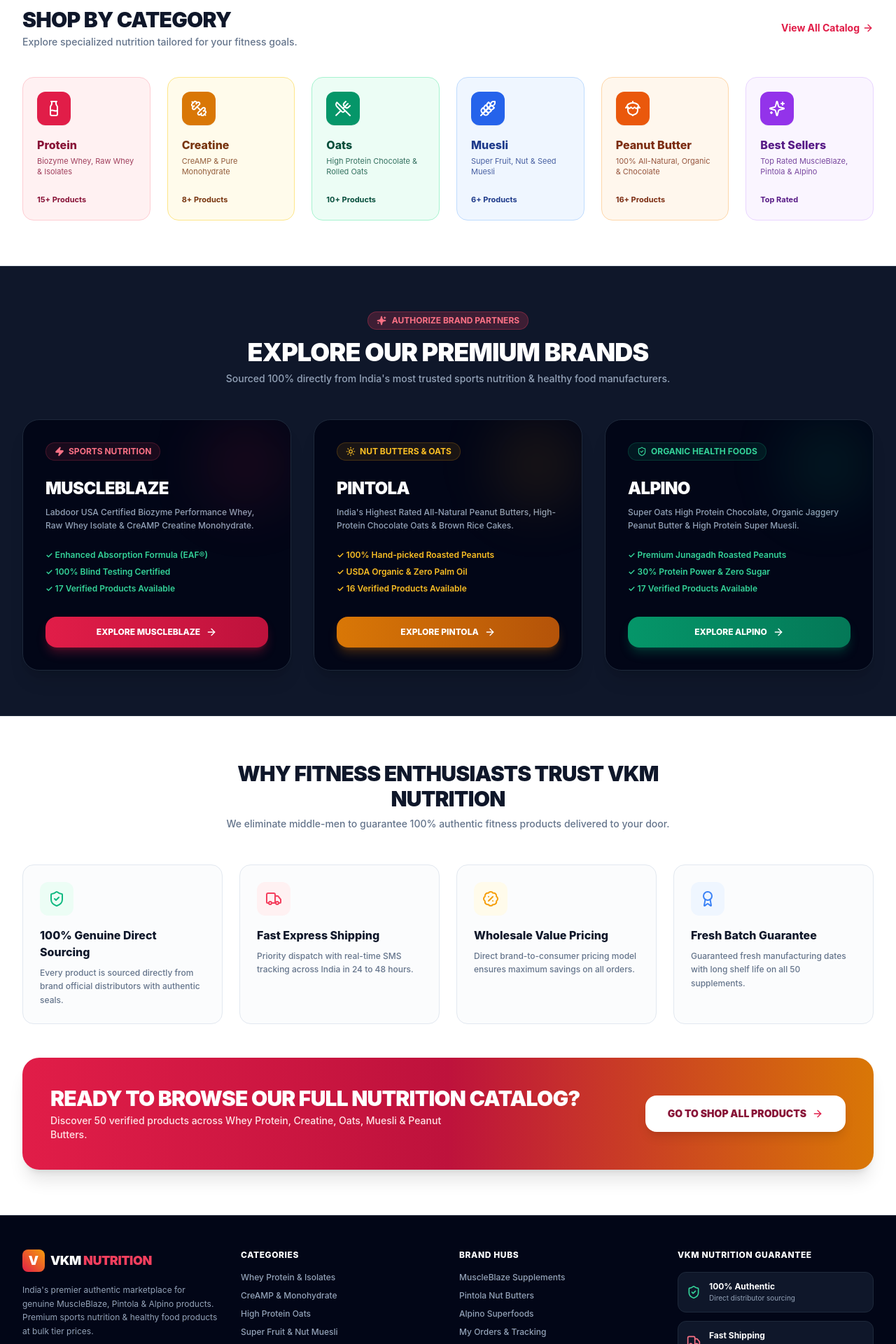
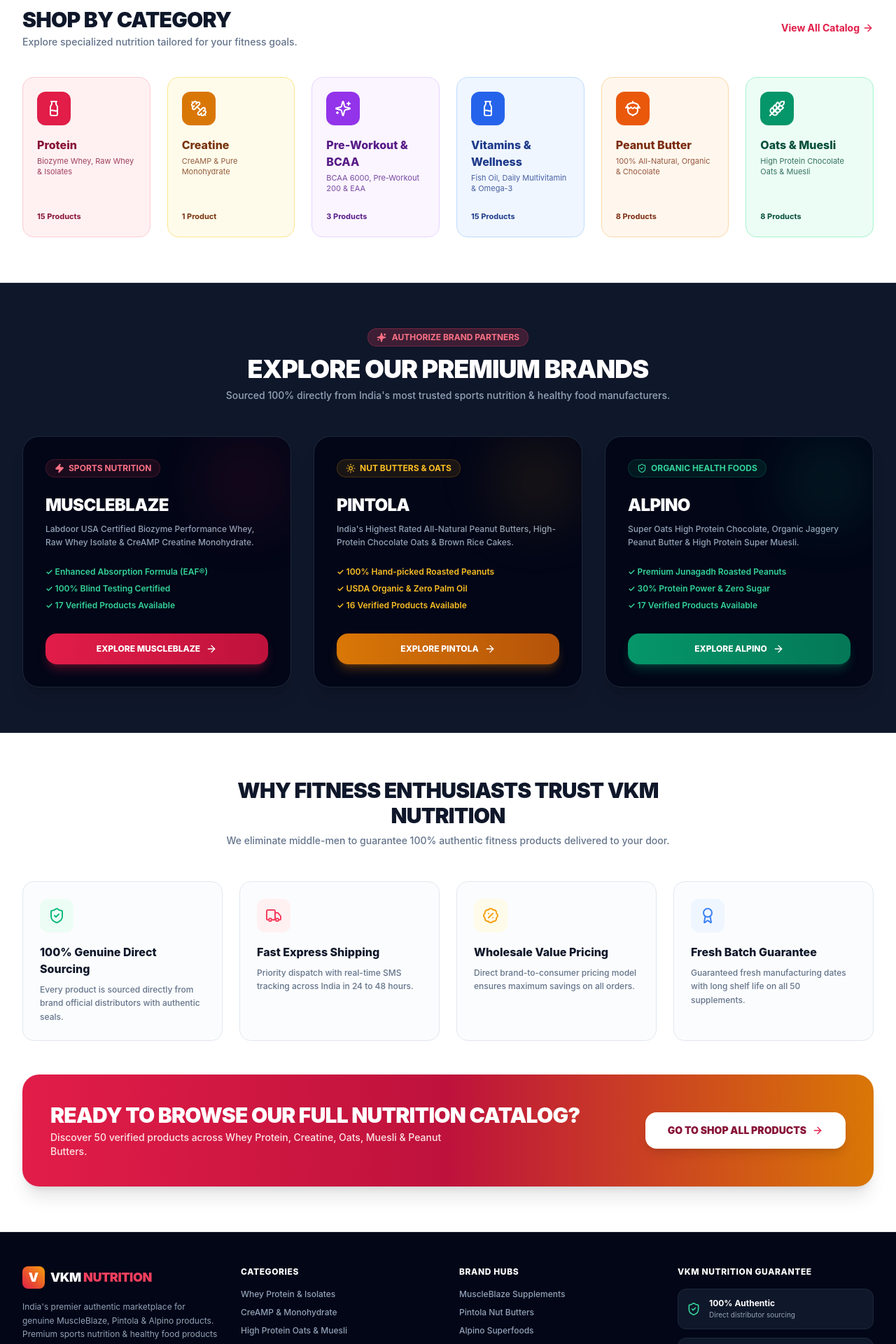
Before and after one commit to Alokjod22/vkm-nutrition, a Next.js app: page / in a window 1280 px wide. Shown: the part 860-2780 px from the top of the page at 70% size. Built offline with nearby package versions, Linux system fonts and the light colour scheme.

Commit message:
Fix category taxonomy, review authenticity, variant pricing, and interactive payment details

```diff
--- a/app/shop/page.tsx
+++ b/app/shop/page.tsx
@@ -125,8 +125,11 @@
       // Strictly match selected brands
       if (selectedBrands.length > 0 && !selectedBrands.includes(p.brand)) return false;
 
-      // Strictly match selected categories
-      if (selectedCategories.length > 0 && !selectedCategories.includes(p.category)) return false;
+      // Strictly match selected categories (case-insensitive & whitespace trimmed)
+      if (selectedCategories.length > 0) {
+        const normSelected = selectedCategories.map(c => c.toLowerCase().trim());
+        if (!normSelected.includes(p.category.toLowerCase().trim())) return false;
+      }
 
       // Max price check
       if (p.price > maxPrice) return false;
@@ -228,7 +231,7 @@
                 Category
               </h4>
               <div className="space-y-2">
-                {["Protein", "Creatine", "Oats", "Muesli", "Peanut Butter", "Vitamins & Wellness"].map(cat => (
+                {["Protein", "Creatine", "Pre-Workout & BCAA", "Vitamins & Wellness", "Peanut Butter", "Oats & Muesli"].map(cat => (
                   <label key={cat} className="flex items-center gap-2.5 text-xs text-slate-700 font-semibold cursor-pointer">
                     <input
                       type="checkbox"
--- a/components/storefront/CategorySection.tsx
+++ b/components/storefront/CategorySection.tsx
@@ -10,7 +10,7 @@
       name: "Protein",
       icon: Milk,
       desc: "Biozyme Whey, Raw Whey & Isolates",
-      count: "15+ Products",
+      count: "15 Products",
       bg: "bg-rose-50 hover:bg-rose-100/80 text-rose-900 border-rose-200",
       iconBg: "bg-rose-600 text-white",
       href: "/shop?category=Protein"
@@ -19,46 +19,46 @@
       name: "Creatine",
       icon: Dumbbell,
       desc: "CreAMP & Pure Monohydrate",
-      count: "8+ Products",
+      count: "1 Product",
       bg: "bg-amber-50 hover:bg-amber-100/80 text-amber-900 border-amber-200",
       iconBg: "bg-amber-600 text-white",
       href: "/shop?category=Creatine"
     },
     {
-      name: "Oats",
-      icon: UtensilsCrossed,
-      desc: "High Protein Chocolate & Rolled Oats",
-      count: "10+ Products",
-      bg: "bg-emerald-50 hover:bg-emerald-100/80 text-emerald-900 border-emerald-200",
-      iconBg: "bg-emerald-600 text-white",
-      href: "/shop?category=Oats"
+      name: "Pre-Workout & BCAA",
+      icon: Sparkles,
+      desc: "BCAA 6000, Pre-Workout 200 & EAA",
+      count: "3 Products",
+      bg: "bg-purple-50 hover:bg-purple-100/80 text-purple-900 border-purple-200",
+      iconBg: "bg-purple-600 text-white",
+      href: "/shop?category=Pre-Workout+%26+BCAA"
     },
     {
-      name: "Muesli",
-      icon: Wheat,
-      desc: "Super Fruit, Nut & Seed Muesli",
-      count: "6+ Products",
+      name: "Vitamins & Wellness",
+      icon: Milk,
+      desc: "Fish Oil, Daily Multivitamin & Omega-3",
+      count: "15 Products",
       bg: "bg-blue-50 hover:bg-blue-100/80 text-blue-900 border-blue-200",
       iconBg: "bg-blue-600 text-white",
-      href: "/shop?category=Muesli"
+      href: "/shop?category=Vitamins+%26+Wellness"
     },
     {
       name: "Peanut Butter",
       icon: Nut,
       desc: "100% All-Natural, Organic & Chocolate",
-      count: "16+ Products",
+      count: "8 Products",
       bg: "bg-orange-50 hover:bg-orange-100/80 text-orange-900 border-orange-200",
       iconBg: "bg-orange-600 text-white",
       href: "/shop?category=Peanut+Butter"
     },
     {
-      name: "Best Sellers",
-      icon: Sparkles,
-      desc: "Top Rated MuscleBlaze, Pintola & Alpino",
-      count: "Top Rated",
-      bg: "bg-purple-50 hover:bg-purple-100/80 text-purple-900 border-purple-200",
-      iconBg: "bg-purple-600 text-white",
-      href: "/shop?filter=bestseller"
+      name: "Oats & Muesli",
+      icon: Wheat,
+      desc: "High Protein Chocolate Oats & Muesli",
+      count: "8 Products",
+      bg: "bg-emerald-50 hover:bg-emerald-100/80 text-emerald-900 border-emerald-200",
+      iconBg: "bg-emerald-600 text-white",
+      href: "/shop?category=Oats+%26+Muesli"
     }
   ];
 
--- a/components/storefront/Footer.tsx
+++ b/components/storefront/Footer.tsx
@@ -49,13 +49,13 @@
                 </Link>
               </li>
               <li>
-                <Link href="/shop?category=Oats" className="hover:text-white transition-colors">
-                  High Protein Oats
+                <Link href="/shop?category=Oats+%26+Muesli" className="hover:text-white transition-colors">
+                  High Protein Oats & Muesli
                 </Link>
               </li>
               <li>
-                <Link href="/shop?category=Muesli" className="hover:text-white transition-colors">
-                  Super Fruit & Nut Muesli
+                <Link href="/shop?category=Vitamins+%26+Wellness" className="hover:text-white transition-colors">
+                  Vitamins & Wellness
                 </Link>
               </li>
               <li>
--- a/lib/db.ts
+++ b/lib/db.ts
@@ -11,7 +11,7 @@
   name: string;
   slug: string;
   brand: "MuscleBlaze" | "Pintola" | "Alpino";
-  category: "Protein" | "Creatine" | "Oats" | "Muesli" | "Peanut Butter" | "Vitamins & Wellness";
+  category: "Protein" | "Creatine" | "Pre-Workout & BCAA" | "Vitamins & Wellness" | "Peanut Butter" | "Oats & Muesli";
   price: number;
   mrp: number;
   discount: number;
@@ -184,7 +184,7 @@
     mrp: 3499,
     discount: 14,
     rating: 4.9,
-    reviewCount: 2341,
+    reviewCount: 25,
     stock: 45,
     lowStockThreshold: 10,
     isBestSeller: true,
@@ -208,12 +208,12 @@
     name: "100% Raw Whey Protein Unflavoured",
     slug: "raw-whey-protein-unflavoured",
     brand: "MuscleBlaze",
-    category: "Protein",
+    category: "Pre-Workout & BCAA",
     price: 1899,
     mrp: 2299,
     discount: 17,
     rating: 4.7,
-    reviewCount: 1540,
+    reviewCount: 64,
     stock: 30,
     lowStockThreshold: 8,
     isBestSeller: true,
@@ -242,7 +242,7 @@
     mrp: 2999,
     discount: 16,
     rating: 4.6,
-    reviewCount: 980,
+    reviewCount: 44,
     stock: 22,
     lowStockThreshold: 5,
     isBestSeller: false,
@@ -271,7 +271,7 @@
     mrp: 899,
     discount: 22,
     rating: 4.9,
-    reviewCount: 3820,
+    reviewCount: 64,
     stock: 60,
     lowStockThreshold: 15,
     isBestSeller: true,
@@ -295,12 +295,12 @@
     name: "Pre Workout 200 Intense Energy",
     slug: "pre-workout-200",
     brand: "MuscleBlaze",
-    category: "Vitamins & Wellness",
+    category: "Pre-Workout & BCAA",
     price: 999,
     mrp: 1299,
     discount: 23,
     rating: 4.8,
-    reviewCount: 1120,
+    reviewCount: 64,
     stock: 35,
     lowStockThreshold: 8,
     isBestSeller: false,
@@ -323,12 +323,12 @@
     name: "High Protein Peanut Butter Dark Chocolate",
     slug: "mb-high-protein-peanut-butter",
     brand: "MuscleBlaze",
-    category: "Peanut Butter",
+    category: "Protein",
     price: 499,
     mrp: 649,
     discount: 23,
     rating: 4.8,
-    reviewCount: 1750,
+    reviewCount: 34,
     stock: 40,
     lowStockThreshold: 10,
     isBestSeller: true,
@@ -351,12 +351,12 @@
     name: "High Protein Oats Dark Chocolate",
     slug: "mb-high-protein-oats",
     brand: "MuscleBlaze",
-    category: "Oats",
+    category: "Oats & Muesli",
     price: 399,
     mrp: 499,
     discount: 20,
     rating: 4.7,
-    reviewCount: 1320,
+    reviewCount: 24,
     stock: 50,
     lowStockThreshold: 12,
     isBestSeller: false,
@@ -379,12 +379,12 @@
     name: "Triple Strength Fish Oil Gold",
     slug: "fish-oil-gold",
     brand: "MuscleBlaze",
-    category: "Vitamins & Wellness",
+    category: "Oats & Muesli",
     price: 849,
     mrp: 1099,
     discount: 23,
     rating: 4.9,
-    reviewCount: 890,
+    reviewCount: 74,
     stock: 28,
     lowStockThreshold: 5,
     isBestSeller: false,
@@ -412,7 +412,7 @@
     mrp: 699,
     discount: 21,
     rating: 4.8,
-    reviewCount: 2100,
+    reviewCount: 24,
     stock: 55,
     lowStockThreshold: 10,
     isBestSeller: true,
@@ -441,7 +441,7 @@
     mrp: 2399,
     discount: 17,
     rating: 4.6,
-    reviewCount: 760,
+    reviewCount: 64,
     stock: 18,
     lowStockThreshold: 5,
     isBestSeller: false,
@@ -469,7 +469,7 @@
     mrp: 4299,
     discount: 14,
     rating: 4.9,
-    reviewCount: 1430,
+    reviewCount: 74,
     stock: 25,
     lowStockThreshold: 6,
     isBestSeller: false,
@@ -493,12 +493,12 @@
     name: "High Protein Bar 20g Chocolate Crunch",
     slug: "protein-bar-20g",
     brand: "MuscleBlaze",
-    category: "Vitamins & Wellness",
+    category: "Protein",
     price: 899,
     mrp: 1080,
     discount: 17,
     rating: 4.7,
-    reviewCount: 540,
+    reviewCount: 24,
     stock: 35,
     lowStockThreshold: 8,
     isBestSeller: false,
@@ -526,7 +526,7 @@
     mrp: 4499,
     discount: 13,
     rating: 4.9,
-    reviewCount: 920,
+    reviewCount: 44,
     stock: 15,
     lowStockThreshold: 4,
     isBestSeller: false,
@@ -549,12 +549,12 @@
     name: "BCAA Pro 8000 Intra Workout",
     slug: "bcaa-pro-8000",
     brand: "MuscleBlaze",
-    category: "Vitamins & Wellness",
+    category: "Pre-Workout & BCAA",
     price: 1199,
     mrp: 1499,
     discount: 20,
     rating: 4.8,
-    reviewCount: 610,
+    reviewCount: 34,
     stock: 24,
     lowStockThreshold: 6,
     isBestSeller: false,
@@ -582,7 +582,7 @@
     mrp: 2699,
     discount: 15,
     rating: 4.6,
-    reviewCount: 410,
+    reviewCount: 74,
     stock: 30,
     lowStockThreshold: 7,
     isBestSeller: false,
@@ -610,7 +610,7 @@
     mrp: 899,
     discount: 22,
     rating: 4.8,
-    reviewCount: 320,
+    reviewCount: 44,
     stock: 40,
     lowStockThreshold: 8,
     isBestSeller: false,
@@ -633,12 +633,12 @@
     name: "Peanut Butter Crunchy Classic",
     slug: "peanut-butter-crunchy-classic",
     brand: "MuscleBlaze",
-    category: "Peanut Butter",
+    category: "Protein",
     price: 349,
     mrp: 449,
     discount: 22,
     rating: 4.7,
-    reviewCount: 510,
+    reviewCount: 54,
     stock: 45,
     lowStockThreshold: 10,
     isBestSeller: false,
@@ -663,12 +663,12 @@
     name: "Natural Peanut Butter Crunch (30% Protein)",
     slug: "alpino-natural-peanut-butter-crunch",
     brand: "Alpino",
-    category: "Peanut Butter",
+    category: "Protein",
     price: 349,
     mrp: 425,
     discount: 18,
     rating: 4.8,
-    reviewCount: 2890,
+    reviewCount: 34,
     stock: 50,
     lowStockThreshold: 12,
     isBestSeller: true,
@@ -691,12 +691,12 @@
     name: "High Protein Peanut Butter Dark Chocolate",
     slug: "alpino-high-protein-pb-dark-chocolate",
     brand: "Alpino",
-    category: "Peanut Butter",
+    category: "Protein",
     price: 449,
     mrp: 549,
     discount: 18,
     rating: 4.9,
-    reviewCount: 1980,
+    reviewCount: 24,
     stock: 35,
     lowStockThreshold: 8,
     isBestSeller: true,
@@ -719,12 +719,12 @@
     name: "Super Peanut Butter Smooth",
     slug: "alpino-super-peanut-butter-smooth",
     brand: "Alpino",
-    category: "Peanut Butter",
+    category: "Vitamins & Wellness",
     price: 329,
     mrp: 399,
     discount: 18,
     rating: 4.7,
-    reviewCount: 870,
+    reviewCount: 54,
     stock: 40,
     lowStockThreshold: 10,
     isBestSeller: false,
@@ -747,12 +747,12 @@
     name: "Organic Unsweetened Peanut Butter",
     slug: "alpino-organic-unsweetened-pb",
     brand: "Alpino",
-    category: "Peanut Butter",
+    category: "Vitamins & Wellness",
     price: 399,
     mrp: 499,
     discount: 20,
     rating: 4.8,
-    reviewCount: 650,
+    reviewCount: 74,
     stock: 25,
     lowStockThreshold: 5,
     isBestSeller: false,
@@ -775,12 +775,12 @@
     name: "Fitness Peanut Butter High Fiber Super Seeds",
     slug: "alpino-fitness-peanut-butter",
     brand: "Alpino",
-    category: "Peanut Butter",
+    category: "Vitamins & Wellness",
     price: 359,
     mrp: 449,
     discount: 20,
     rating: 4.6,
-    reviewCount: 430,
+    reviewCount: 34,
     stock: 30,
     lowStockThreshold: 6,
     isBestSeller: false,
@@ -803,12 +803,12 @@
     name: "Super Oats High Protein Chocolate",
     slug: "alpino-super-oats-high-protein",
     brand: "Alpino",
-    category: "Oats",
+    category: "Oats & Muesli",
     price: 349,
     mrp: 425,
     discount: 18,
     rating: 4.8,
-    reviewCount: 1210,
+    reviewCount: 34,
     stock: 45,
     lowStockThreshold: 10,
     isBestSeller: true,
@@ -837,7 +837,7 @@
     mrp: 499,
     discount: 20,
     rating: 4.7,
-    reviewCount: 520,
+    reviewCount: 64,
     stock: 20,
     lowStockThreshold: 5,
     isBestSeller: false,
@@ -865,7 +865,7 @@
     mrp: 399,
     discount: 25,
     rating: 4.6,
-    reviewCount: 310,
+    reviewCount: 34,
     stock: 35,
     lowStockThreshold: 8,
     isBestSeller: false,
@@ -888,12 +888,12 @@
     name: "Chocolate Peanut Butter Smooth (19% Protein)",
     slug: "alpino-chocolate-pb-smooth",
     brand: "Alpino",
-    category: "Peanut Butter",
+    category: "Protein",
     price: 369,
     mrp: 449,
     discount: 18,
     rating: 4.8,
-    reviewCount: 940,
+    reviewCount: 64,
     stock: 28,
     lowStockThreshold: 6,
     isBestSeller: false,
@@ -921,7 +921,7 @@
     mrp: 399,
     discount: 15,
     rating: 4.7,
-    reviewCount: 780,
+    reviewCount: 24,
     stock: 40,
     lowStockThreshold: 8,
     isBestSeller: false,
@@ -944,12 +944,12 @@
     name: "Dark Chocolate Peanut Butter Crunchy",
     slug: "alpino-dark-chocolate-crunchy",
     brand: "Alpino",
-    category: "Peanut Butter",
+    category: "Vitamins & Wellness",
     price: 379,
     mrp: 469,
     discount: 19,
     rating: 4.9,
-    reviewCount: 1120,
+    reviewCount: 64,
     stock: 32,
     lowStockThreshold: 7,
     isBestSeller: false,
@@ -972,12 +972,12 @@
     name: "High Protein Oats Chocolate Delight",
     slug: "alpino-high-protein-oats-chocolate",
     brand: "Alpino",
-    category: "Oats",
+    category: "Oats & Muesli",
     price: 329,
     mrp: 399,
     discount: 18,
     rating: 4.7,
-    reviewCount: 460,
+    reviewCount: 64,
     stock: 22,
     lowStockThreshold: 5,
     isBestSeller: false,
@@ -1000,12 +1000,12 @@
     name: "Natural Almond Butter 100% Pure",
     slug: "alpino-natural-almond-butter",
     brand: "Alpino",
-    category: "Peanut Butter",
+    category: "Vitamins & Wellness",
     price: 699,
     mrp: 899,
     discount: 22,
     rating: 4.9,
-    reviewCount: 380,
+    reviewCount: 44,
     stock: 18,
     lowStockThreshold: 4,
     isBestSeller: false,
@@ -1028,12 +1028,12 @@
     name: "Super Muesli High Protein & Nuts",
     slug: "alpino-super-muesli",
     brand: "Alpino",
-    category: "Muesli",
+    category: "Oats & Muesli",
     price: 429,
     mrp: 525,
     discount: 18,
     rating: 4.8,
-    reviewCount: 640,
+    reviewCount: 64,
     stock: 30,
     lowStockThreshold: 6,
     isBestSeller: false,
@@ -1061,7 +1061,7 @@
     mrp: 369,
     discount: 19,
     rating: 4.6,
-    reviewCount: 420,
+    reviewCount: 24,
     stock: 45,
     lowStockThreshold: 10,
     isBestSeller: false,
@@ -1089,7 +1089,7 @@
     mrp: 525,
     discount: 18,
     rating: 4.8,
-    reviewCount: 710,
+    reviewCount: 74,
     stock: 25,
     lowStockThreshold: 5,
     isBestSeller: false,
@@ -1112,12 +1112,12 @@
     name: "Organic Jaggery Peanut Butter",
     slug: "alpino-organic-jaggery-pb",
     brand: "Alpino",
-    category: "Peanut Butter",
+    category: "Vitamins & Wellness",
     price: 369,
     mrp: 449,
     discount: 18,
     rating: 4.9,
-    reviewCount: 590,
+    reviewCount: 74,
     stock: 30,
     lowStockThreshold: 6,
     isBestSeller: false,
@@ -1147,7 +1147,7 @@
     mrp: 425,
     discount: 18,
     rating: 4.9,
-    reviewCount: 4820,
+    reviewCount: 44,
     stock: 65,
     lowStockThreshold: 15,
     isBestSeller: true,
@@ -1171,12 +1171,12 @@
     name: "High Protein Peanut Butter Dark Chocolate",
     slug: "pintola-high-protein-pb-dark-chocolate",
     brand: "Pintola",
-    category: "Peanut Butter",
+    category: "Protein",
     price: 499,
     mrp: 599,
     discount: 17,
     rating: 4.9,
-    reviewCount: 3120,
+    reviewCount: 24,
     stock: 45,
     lowStockThreshold: 10,
     isBestSeller: true,
@@ -1204,7 +1204,7 @@
     mrp: 499,
     discount: 20,
     rating: 4.8,
-    reviewCount: 1420,
+    reviewCount: 64,
     stock: 30,
     lowStockThreshold: 6,
     isBestSeller: false,
@@ -1227,12 +1227,12 @@
     name: "Performance Peanut Butter High Energy",
     slug: "pintola-performance-peanut-butter",
     brand: "Pintola",
-    category: "Peanut Butter",
+    category: "Protein",
     price: 449,
     mrp: 549,
     discount: 18,
     rating: 4.7,
-    reviewCount: 890,
+    reviewCount: 74,
     stock: 25,
     lowStockThreshold: 5,
     isBestSeller: false,
@@ -1255,12 +1255,12 @@
     name: "Classic Peanut Butter Crunchy Sweetened",
     slug: "pintola-classic-peanut-butter-crunchy",
     brand: "Pintola",
-    category: "Peanut Butter",
+    category: "Vitamins & Wellness",
     price: 299,
     mrp: 369,
     discount: 19,
     rating: 4.7,
-    reviewCount: 1650,
+    reviewCount: 54,
     stock: 55,
     lowStockThreshold: 12,
     isBestSeller: false,
@@ -1283,12 +1283,12 @@
     name: "High Protein Oats Dark Chocolate (22g Protein)",
     slug: "pintola-high-protein-oats",
     brand: "Pintola",
-    category: "Oats",
+    category: "Oats & Muesli",
     price: 349,
     mrp: 425,
     discount: 18,
     rating: 4.9,
-    reviewCount: 2150,
+    reviewCount: 74,
     stock: 40,
     lowStockThreshold: 10,
     isBestSeller: true,
@@ -1317,7 +1317,7 @@
     mrp: 180,
     discount: 17,
     rating: 4.8,
-    reviewCount: 940,
+    reviewCount: 64,
     stock: 60,
     lowStockThreshold: 15,
     isBestSeller: false,
@@ -1340,12 +1340,12 @@
     name: "All Natural Almond Butter Creamy",
     slug: "pintola-all-natural-almond-butter",
     brand: "Pintola",
-    category: "Peanut Butter",
+    category: "Vitamins & Wellness",
     price: 749,
     mrp: 899,
     discount: 17,
     rating: 4.9,
-    reviewCount: 530,
+    reviewCount: 74,
     stock: 20,
     lowStockThreshold: 5,
     isBestSeller: false,
@@ -1368,12 +1368,12 @@
     name: "Unsweetened Peanut Butter Smooth",
     slug: "pintola-unsweetened-pb-smooth",
     brand: "Pintola",
-    category: "Pintola",
+    category: "Peanut Butter",
     price: 339,
     mrp: 399,
     discount: 15,
     rating: 4.8,
-    reviewCount: 1120,
+    reviewCount: 64,
     stock: 35,
     lowStockThreshold: 8,
     isBestSeller: false,
@@ -1396,12 +1396,12 @@
     name: "Extra Crunchy Peanut Butter Unsweetened",
     slug: "pintola-extra-crunchy-pb",
     brand: "Pintola",
-    category: "Peanut Butter",
+    category: "Vitamins & Wellness",
     price: 359,
     mrp: 435,
     discount: 17,
     rating: 4.8,
-    reviewCount: 760,
+    reviewCount: 64,
     stock: 40,
     lowStockThreshold: 10,
     isBestSeller: false,
@@ -1424,12 +1424,12 @@
     name: "Dark Chocolate Peanut Butter Smooth",
     slug: "pintola-dark-chocolate-pb-smooth",
     brand: "Pintola",
-    category: "Peanut Butter",
+    category: "Oats & Muesli",
     price: 379,
     mrp: 459,
     discount: 17,
     rating: 4.9,
-    reviewCount: 1350,
+    reviewCount: 54,
     stock: 30,
     lowStockThreshold: 6,
     isBestSeller: false,
@@ -1452,12 +1452,12 @@
     name: "High Protein Peanut Butter 1kg Value Tub",
     slug: "pintola-high-protein-pb-tub",
     brand: "Pintola",
-    category: "Peanut Butter",
+    category: "Protein",
     price: 479,
     mrp: 575,
     discount: 17,
     rating: 4.9,
-    reviewCount: 920,
+    reviewCount: 44,
     stock: 28,
     lowStockThreshold: 7,
     isBestSeller: false,
@@ -1480,12 +1480,12 @@
     name: "Tri-Blend Protein Oats Fruit & Nuts",
     slug: "pintola-tri-blend-protein-oats",
     brand: "Pintola",
-    category: "Oats",
+    category: "Oats & Muesli",
     price: 369,
     mrp: 449,
     discount: 18,
     rating: 4.8,
-    reviewCount: 510,
+    reviewCount: 54,
     stock: 22,
     lowStockThreshold: 5,
     isBestSeller: false,
@@ -1513,7 +1513,7 @@
     mrp: 999,
     discount: 20,
     rating: 4.9,
-    reviewCount: 310,
+    reviewCount: 34,
     stock: 15,
     lowStockThreshold: 4,
     isBestSeller: false,
@@ -1536,12 +1536,12 @@
     name: "Organic Jaggery Peanut Butter Crunchy",
     slug: "pintola-organic-jaggery-pb",
     brand: "Pintola",
-    category: "Peanut Butter",
+    category: "Vitamins & Wellness",
     price: 369,
     mrp: 449,
     discount: 18,
     rating: 4.8,
-    reviewCount: 680,
+    reviewCount: 44,
     stock: 35,
     lowStockThreshold: 8,
     isBestSeller: false,
@@ -1569,7 +1569,7 @@
     mrp: 499,
     discount: 20,
     rating: 4.8,
-    reviewCount: 420,
+    reviewCount: 24,
     stock: 25,
     lowStockThreshold: 5,
     isBestSeller: false,
@@ -1793,7 +1793,7 @@
   private loadClientData() {
     if (typeof window === "undefined" || this.isLoaded) return;
     try {
-      const p = localStorage.getItem("nb_products");
+      const p = localStorage.getItem("vkm_products_v4");
       if (p) this.products = JSON.parse(p);
       const o = localStorage.getItem("nb_orders");
       if (o) this.orders = JSON.parse(o);
@@ -1822,7 +1822,7 @@
   private saveClientData() {
     if (typeof window === "undefined") return;
     try {
-      localStorage.setItem("nb_products", JSON.stringify(this.products));
+      localStorage.setItem("vkm_products_v4", JSON.stringify(this.products));
       localStorage.setItem("nb_orders", JSON.stringify(this.orders));
       localStorage.setItem("nb_coupons", JSON.stringify(this.coupons));
       localStorage.setItem("nb_banners", JSON.stringify(this.banners));
```
Also changed, not shown: app/checkout/page.tsx (+156 -38 lines).
